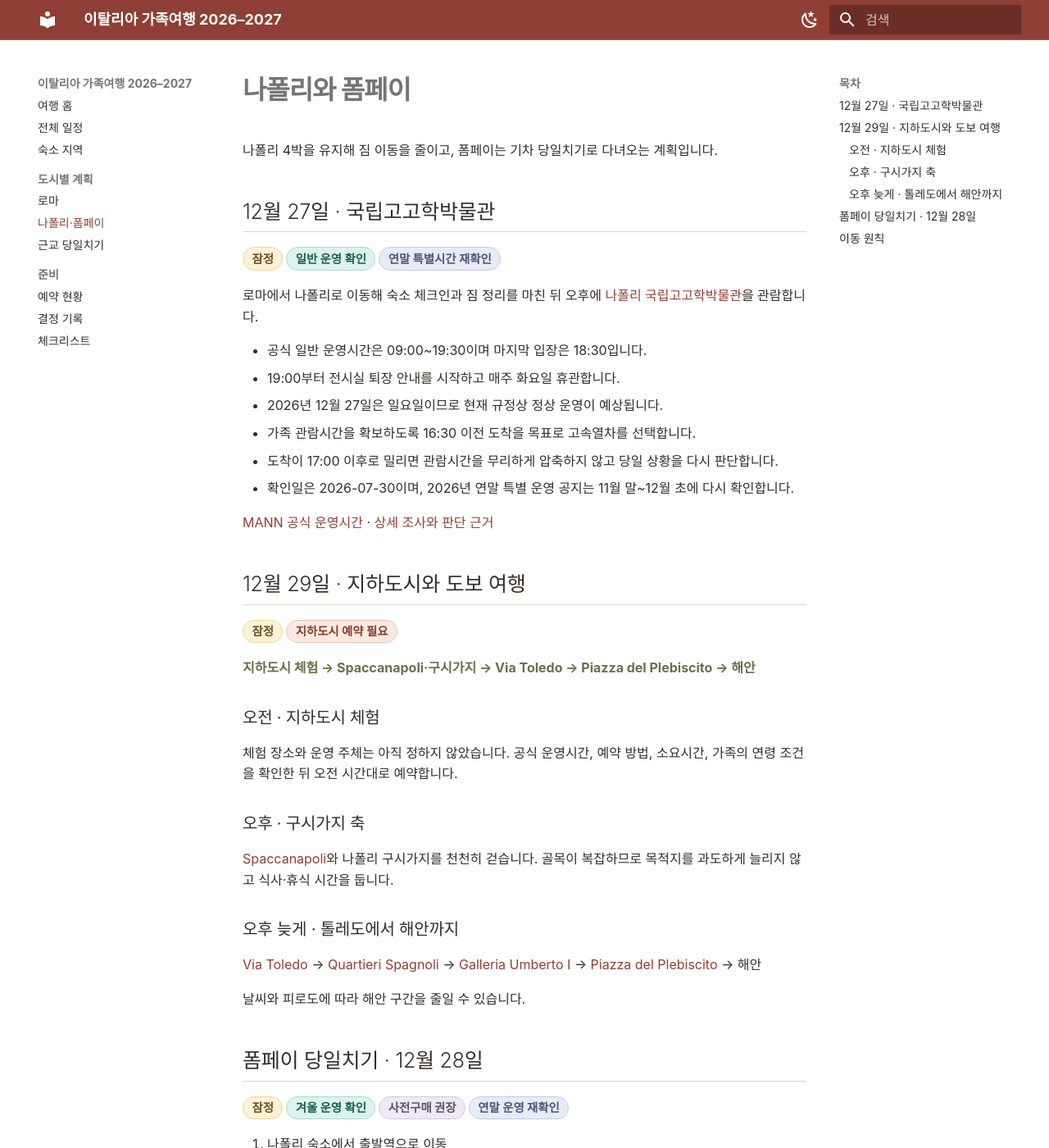
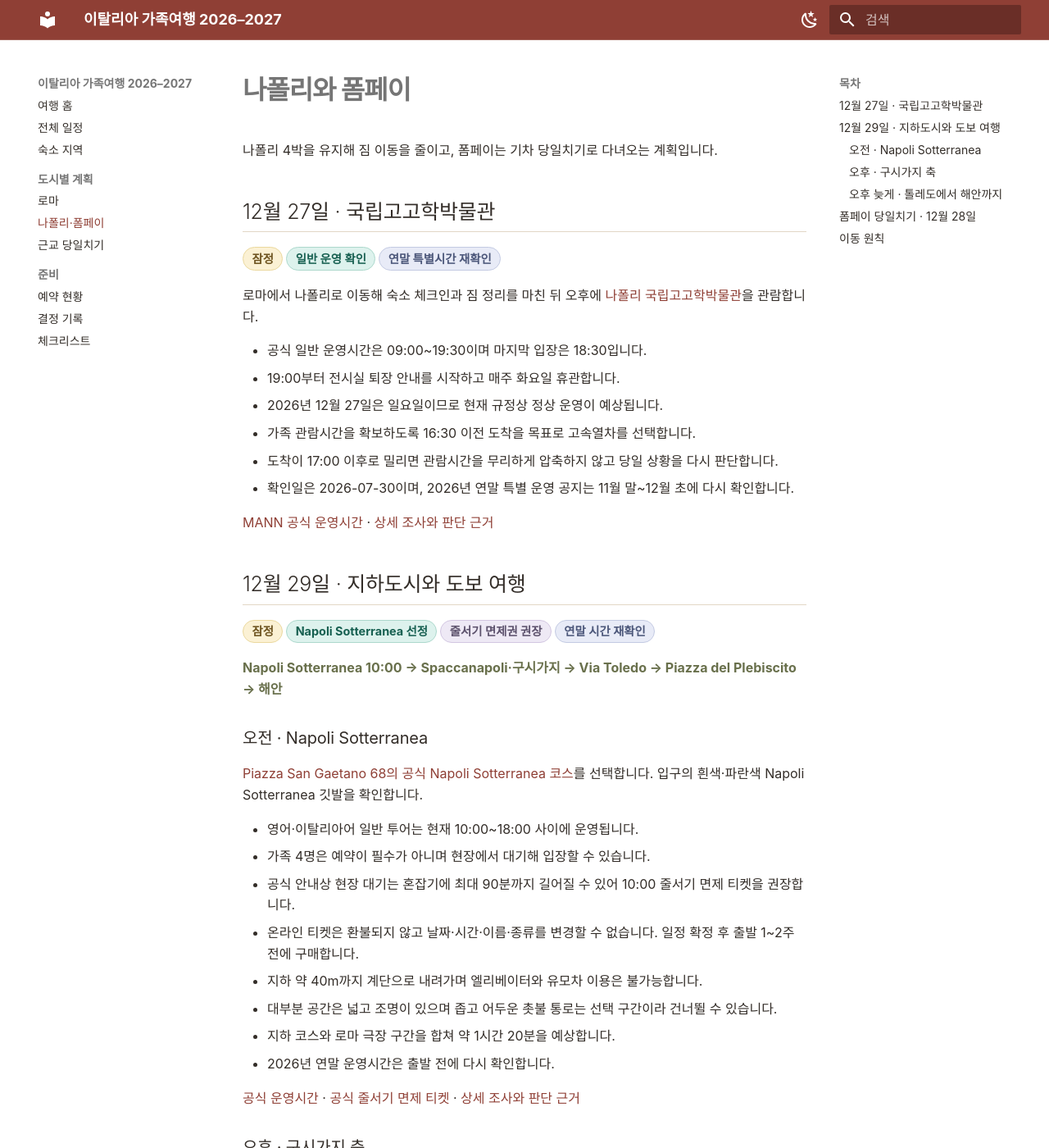
Before and after one commit to Jaeho211/italy-family-trip-2026, an MkDocs documentation site: the page built from docs/naples.md, in a window 1280 px wide and 1400 px high. Shown: the whole window at 82% size. Built offline with MkDocs 1.6.1 and Material for MkDocs 9.7.7, drawn with Linux system fonts in a browser that asks for light colours.

Commit message:
docs: add Napoli Sotterranea visit guidance

```diff
--- a/docs/naples.md
+++ b/docs/naples.md
@@ -19,13 +19,24 @@
 
 ## 12월 29일 · 지하도시와 도보 여행
 
-<span class="status tentative">잠정</span><span class="status booking">지하도시 예약 필요</span>
+<span class="status tentative">잠정</span><span class="status verified">Napoli Sotterranea 선정</span><span class="status review">줄서기 면제권 권장</span><span class="status recheck">연말 시간 재확인</span>
 
-<p class="route">지하도시 체험 → Spaccanapoli·구시가지 → Via Toledo → Piazza del Plebiscito → 해안</p>
+<p class="route">Napoli Sotterranea 10:00 → Spaccanapoli·구시가지 → Via Toledo → Piazza del Plebiscito → 해안</p>
 
-### 오전 · 지하도시 체험
+### 오전 · Napoli Sotterranea
 
-체험 장소와 운영 주체는 아직 정하지 않았습니다. 공식 운영시간, 예약 방법, 소요시간, 가족의 연령 조건을 확인한 뒤 오전 시간대로 예약합니다.
+[Piazza San Gaetano 68의 공식 Napoli Sotterranea 코스](https://www.napolisotterranea.org/en/){ target="_blank" rel="noopener" }를 선택합니다. 입구의 흰색·파란색 Napoli Sotterranea 깃발을 확인합니다.
+
+- 영어·이탈리아어 일반 투어는 현재 10:00~18:00 사이에 운영됩니다.
+- 가족 4명은 예약이 필수가 아니며 현장에서 대기해 입장할 수 있습니다.
+- 공식 안내상 현장 대기는 혼잡기에 최대 90분까지 길어질 수 있어 10:00 줄서기 면제 티켓을 권장합니다.
+- 온라인 티켓은 환불되지 않고 날짜·시간·이름·종류를 변경할 수 없습니다. 일정 확정 후 출발 1~2주 전에 구매합니다.
+- 지하 약 40m까지 계단으로 내려가며 엘리베이터와 유모차 이용은 불가능합니다.
+- 대부분 공간은 넓고 조명이 있으며 좁고 어두운 촛불 통로는 선택 구간이라 건너뛸 수 있습니다.
+- 지하 코스와 로마 극장 구간을 합쳐 약 1시간 20분을 예상합니다.
+- 2026년 연말 운영시간은 출발 전에 다시 확인합니다.
+
+[공식 운영시간](https://www.napolisotterranea.org/en/visiting-hours/){ target="_blank" rel="noopener" } · [공식 줄서기 면제 티켓](https://booking.napolisotterranea.org/?action=changelang&lang=english){ target="_blank" rel="noopener" } · [상세 조사와 판단 근거](https://github.com/Jaeho211/italy-family-trip-2026/blob/main/research/napoli-sotterranea-2026-12-29.md){ target="_blank" rel="noopener" }
 
 ### 오후 · 구시가지 축
 
```
